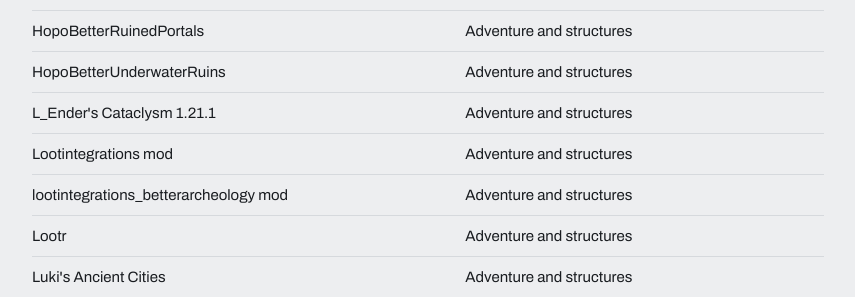
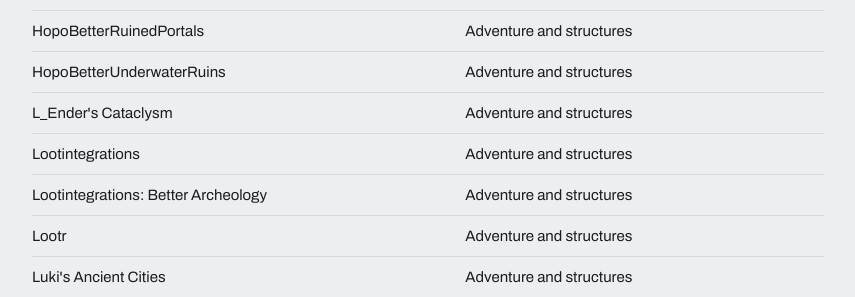
Before and after one commit to Carson-Frost/cabacraft-wiki, a Jekyll site: the page built from mods.md, in a window 1280 px wide and 900 px high, scrolled down 571 px. Shown: the part 155-452 px from the top of the window, without its empty margins (212-1067 px from the left). Built offline with Jekyll 4.4.1, drawn with Linux system fonts in a browser that asks for light colours; some of the changed text lies outside the part shown.

Commit message:
wiki: drop the invisible prose links and tidy four mod names

```diff
--- a/mods.md
+++ b/mods.md
@@ -19,9 +19,9 @@
 <tr><td>HopoBetterMineshaft</td><td>Adventure and structures</td></tr>
 <tr><td>HopoBetterRuinedPortals</td><td>Adventure and structures</td></tr>
 <tr><td>HopoBetterUnderwaterRuins</td><td>Adventure and structures</td></tr>
-<tr><td>L_Ender's Cataclysm 1.21.1</td><td>Adventure and structures</td></tr>
-<tr><td>Lootintegrations mod</td><td>Adventure and structures</td></tr>
-<tr><td>lootintegrations_betterarcheology mod</td><td>Adventure and structures</td></tr>
+<tr><td>L_Ender's Cataclysm</td><td>Adventure and structures</td></tr>
+<tr><td>Lootintegrations</td><td>Adventure and structures</td></tr>
+<tr><td>Lootintegrations: Better Archeology</td><td>Adventure and structures</td></tr>
 <tr><td>Lootr</td><td>Adventure and structures</td></tr>
 <tr><td>Luki's Ancient Cities</td><td>Adventure and structures</td></tr>
 <tr><td>Luki's Crazy Chambers</td><td>Adventure and structures</td></tr>
@@ -141,7 +141,7 @@
 <tr><td>Caelus API</td><td>Libraries and loaders</td></tr>
 <tr><td>Cloth Config v15 API</td><td>Libraries and loaders</td></tr>
 <tr><td>Common Networking</td><td>Libraries and loaders</td></tr>
-<tr><td>Cupboard mod</td><td>Libraries and loaders</td></tr>
+<tr><td>Cupboard</td><td>Libraries and loaders</td></tr>
 <tr><td>Curios API</td><td>Libraries and loaders</td></tr>
 <tr><td>EZ Balance</td><td>Libraries and loaders</td></tr>
 <tr><td>FDLib</td><td>Libraries and loaders</td></tr>
@@ -159,7 +159,7 @@
 <tr><td>Kotlin for Forge</td><td>Libraries and loaders</td></tr>
 <tr><td>KubeJS</td><td>Libraries and loaders</td></tr>
 <tr><td>KubeJS Create</td><td>Libraries and loaders</td></tr>
-<tr><td>lionfishapi</td><td>Libraries and loaders</td></tr>
+<tr><td>LionfishAPI</td><td>Libraries and loaders</td></tr>
 <tr><td>Lithostitched</td><td>Libraries and loaders</td></tr>
 <tr><td>MariesLib</td><td>Libraries and loaders</td></tr>
 <tr><td>MaxHealthFix</td><td>Libraries and loaders</td></tr>
```
Also changed, not shown: index.md (+3 -3 lines).
